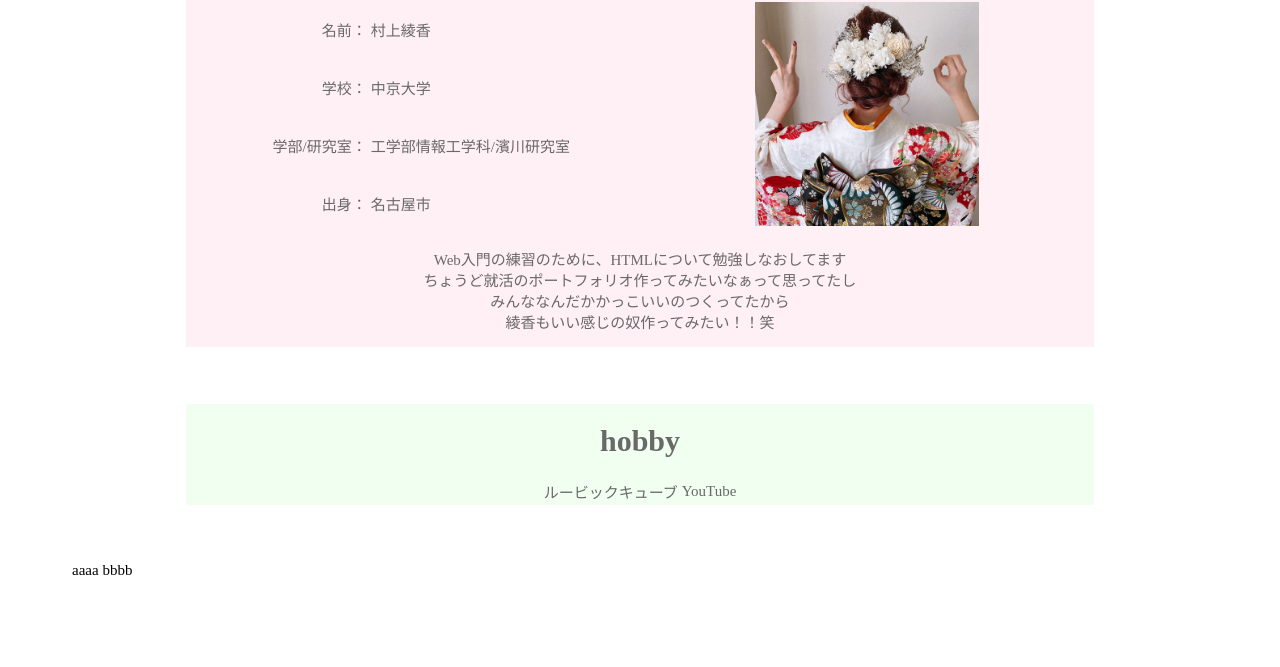
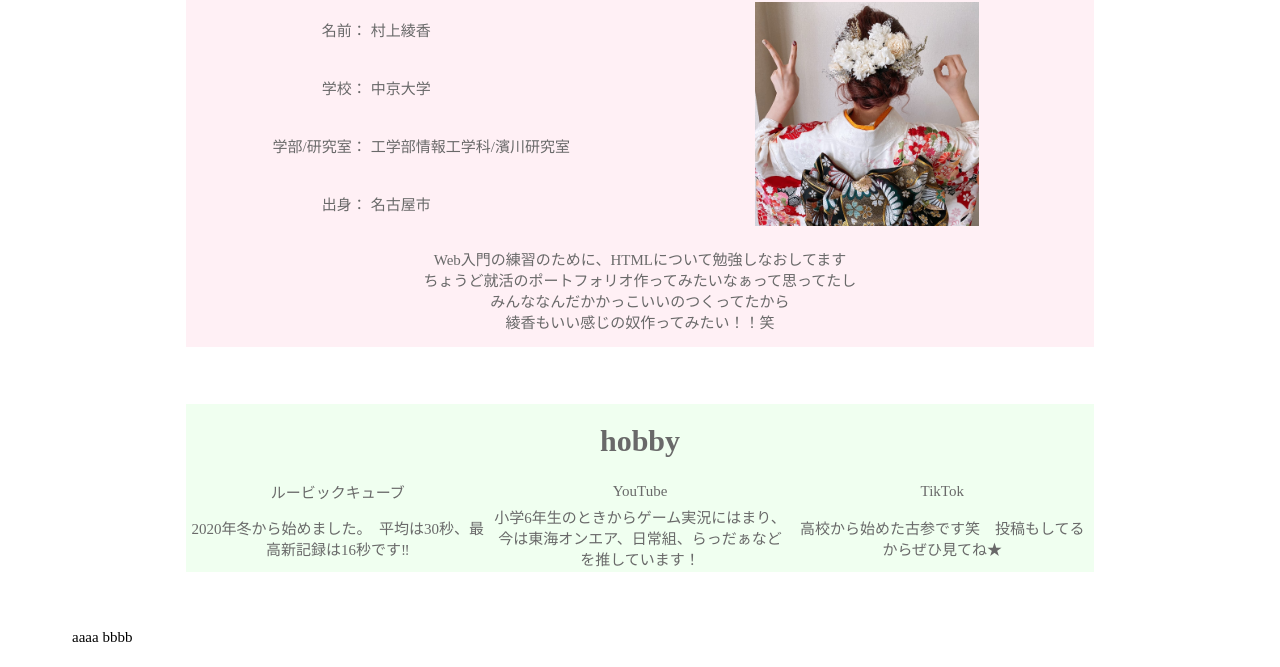
Before and after one commit to a-chan0111/a-chan_-portfolio, a plain HTML site: page index.html in a window 1280 px wide. Shown: the part 330-997 px from the top of the page. Before the commit the page ends 930 px from the top, so only its background shows below. Drawn offline with Linux system fonts and the light colour scheme.

Commit message:
hobby content add

```diff
--- a/index.html
+++ b/index.html
@@ -55,8 +55,14 @@
 			<h1>hobby</h1>
 			<table align="center">
 				<tr>
-					<td>ルービックキューブ</td>
-					<td>YouTube</td>
+					<td width="30%">ルービックキューブ</td>
+					<td width="30%">YouTube</td>
+					<td width="30%">TikTok</td>
+				</tr>
+				<tr>
+					<td width="30%">2020年冬から始めました。　平均は30秒、最高新記録は16秒です‼</td>
+					<td width="30%">小学6年生のときからゲーム実況にはまり、今は東海オンエア、日常組、らっだぁなどを推しています！</td>
+					<td width="30%">高校から始めた古参です笑　投稿もしてるからぜひ見てね★</td>
 				</tr>
 			</table>
 		</div>
```
